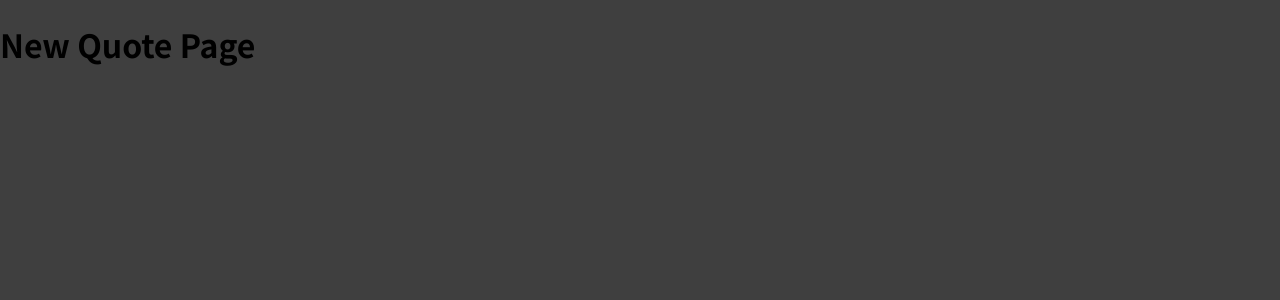
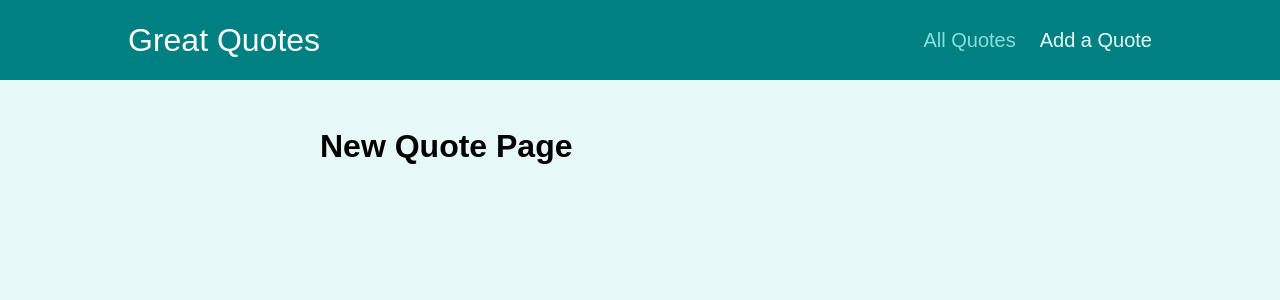
Before and after one commit to Mohit-8/React-Quotes, a React (Create React App) app: page /new-quote in a window 1280 px wide. Shown: the top 300 px of the page. Built offline with nearby package versions, Linux system fonts and the light colour scheme.

Commit message:
main navigation bar added

```diff
--- a/package.json
+++ b/package.json
@@ -8,6 +8,7 @@
     "@testing-library/user-event": "^12.8.3",
     "react": "^17.0.2",
     "react-dom": "^17.0.2",
+    "react-router-dom": "^5.2.0",
     "react-scripts": "4.0.3",
     "web-vitals": "^1.1.2"
   },
--- a/src/App.js
+++ b/src/App.js
@@ -3,9 +3,11 @@ import { Route, Switch, Redirect } from 'react-router-dom';
 import AllQuotes from './pages/AllQuotes';
 import QuoteDetail from './pages/QuoteDetail';
 import NewQuote from './pages/NewQuote';
+import Layout from './components/layout/Layout';
 
 function App() {
   return (
+    <Layout>
       <Switch>
         <Route path="/" exact>
           <Redirect to="/quotes" />
@@ -20,6 +22,7 @@ function App() {
           <NewQuote />
         </Route>
       </Switch>
+    </Layout>
   );
 }
 
--- /dev/null
+++ b/src/components/layout/Layout.js
@@ -0,0 +1,15 @@
+import { Fragment } from 'react';
+
+import classes from './Layout.module.css';
+import MainNavigation from './MainNavigation';
+
+const Layout = (props) => {
+  return (
+    <Fragment>
+      <MainNavigation />
+      <main className={classes.main}>{props.children}</main>
+    </Fragment>
+  );
+};
+
+export default Layout;
--- /dev/null
+++ b/src/components/layout/MainNavigation.js
@@ -0,0 +1,27 @@
+import { NavLink } from 'react-router-dom';
+
+import classes from './MainNavigation.module.css';
+
+const MainNavigation = () => {
+  return (
+    <header className={classes.header}>
+      <div className={classes.logo}>Great Quotes</div>
+      <nav className={classes.nav}>
+        <ul>
+          <li>
+            <NavLink to="/quotes" activeClassName={classes.active}>
+              All Quotes
+            </NavLink>
+          </li>
+          <li>
+            <NavLink to="/new-quote" activeClassName={classes.active}>
+              Add a Quote
+            </NavLink>
+          </li>
+        </ul>
+      </nav>
+    </header>
+  );
+};
+
+export default MainNavigation;
--- a/src/index.css
+++ b/src/index.css
@@ -1,14 +1,56 @@
-@import url('https://fonts.googleapis.com/css2?family=Noto+Sans+JP:wght@400;700&display=swap');
-
 * {
   box-sizing: border-box;
 }
 
-html {
-  font-family: 'Noto Sans JP', sans-serif;
+body {
+  font-family: sans-serif;
+  margin: 0;
+  background-color: #e7f8f8;
 }
 
-body {
-  margin: 0;
-  background-color: #3f3f3f;
+.centered {
+  margin: 3rem auto;
+  text-align: center;
+  display: flex;
+  justify-content: center;
+  align-items: center;
 }
+
+.focused {
+  font-size: 3rem;
+  font-weight: bold;
+  color: white;
+}
+
+.btn {
+  text-decoration: none;
+  background-color: teal;
+  color: white;
+  border-radius: 4px;
+  padding: 0.75rem 1.5rem;
+  border: 1px solid teal;
+  cursor: pointer;
+}
+
+.btn:hover,
+.btn:active {
+  background-color: #11acac;
+  border-color: #11acac;
+}
+
+.btn--flat {
+  cursor: pointer;
+  font: inherit;
+  color: teal;
+  border: none;
+  background-color: none;
+  text-decoration: none;
+  padding: 0.75rem 1.5rem;
+  border-radius: 4px;
+}
+
+.btn--flat:hover,
+.btn--flat:active {
+  background-color: teal;
+  color: white;
+}
```
Also changed, not shown: 1 other file (tests, documents, lock files or other folders). Lines whose indentation alone changed are shown as unchanged.
